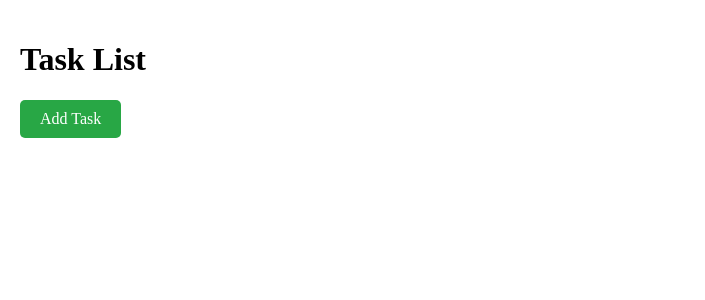
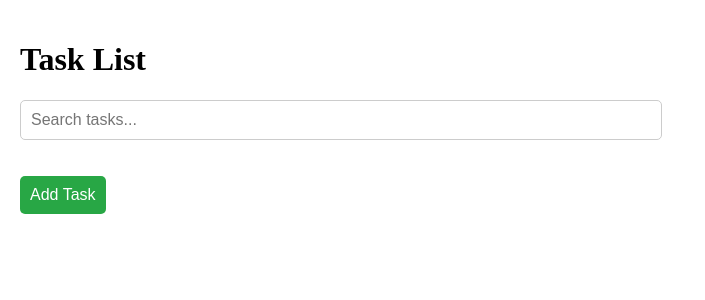
Before and after one commit to kris-985/task-management-app, a React (Create React App) app: page / in a window 1280 px wide. Shown: the top 300 px of the page, without its empty margins (0-705 px from the left). Built offline with nearby package versions, Linux system fonts and the light colour scheme.

Commit message:
Added new files

```diff
--- a/src/components/AddTask.jsx
+++ b/src/components/AddTask.jsx
@@ -0,0 +1,80 @@
+import React, { useState } from "react";
+import { useDispatch } from "react-redux";
+import { useNavigate } from "react-router-dom";
+import { addTask } from "../store/actions";
+import styled from "styled-components";
+
+const AddTask = () => {
+  const [name, setName] = useState("");
+  const [description, setDescription] = useState("");
+  const dispatch = useDispatch();
+  const navigate = useNavigate();
+
+  const handleSubmit = (e) => {
+    e.preventDefault();
+    if (name.trim() === "") return;
+    dispatch(addTask({ name, description }));
+    navigate("/");
+  };
+
+  return (
+    <Container>
+      <h1>Add Task</h1>
+      <Form onSubmit={handleSubmit}>
+        <Input
+          type="text"
+          placeholder="Task Name"
+          value={name}
+          onChange={(e) => setName(e.target.value)}
+        />
+        <Textarea
+          placeholder="Task Description"
+          value={description}
+          onChange={(e) => setDescription(e.target.value)}
+        />
+        <Button type="submit">Save</Button>
+      </Form>
+    </Container>
+  );
+};
+
+export default AddTask;
+
+const Container = styled.div`
+  padding: 20px;
+`;
+
+const Form = styled.form`
+  display: flex;
+  flex-direction: column;
+`;
+
+const Input = styled.input`
+  margin-bottom: 10px;
+  padding: 10px;
+  font-size: 1em;
+  border: 1px solid #ccc;
+  border-radius: 5px;
+`;
+
+const Textarea = styled.textarea`
+  margin-bottom: 10px;
+  padding: 10px;
+  font-size: 1em;
+  border: 1px solid #ccc;
+  border-radius: 5px;
+`;
+
+const Button = styled.button`
+  padding: 10px;
+  font-size: 1em;
+  background: #28a745;
+  color: #fff;
+  border: none;
+  border-radius: 5px;
+  cursor: pointer;
+
+  &:hover {
+    background: #218838;
+  }
+`;
--- a/src/components/EditTask.jsx
+++ b/src/components/EditTask.jsx
@@ -0,0 +1,89 @@
+import React, { useState, useEffect } from 'react';
+import { useSelector, useDispatch } from 'react-redux';
+import { useParams, useNavigate } from 'react-router-dom';
+import { editTask } from '../store/actions';
+import styled from 'styled-components';
+
+const EditTask = () => {
+  const { id } = useParams();
+  const tasks = useSelector(state => state.tasks);
+  const task = tasks.find(task => task.id === id);
+  const [name, setName] = useState(task ? task.name : '');
+  const [description, setDescription] = useState(task ? task.description : '');
+  const dispatch = useDispatch();
+  const navigate = useNavigate();
+
+  useEffect(() => {
+    if (!task) {
+      navigate('/');
+    }
+  }, [task, navigate]);
+
+  const handleSubmit = (e) => {
+    e.preventDefault();
+    if (name.trim() === '') return;
+    dispatch(editTask({ id, name, description }));
+    navigate('/');
+  };
+
+  return (
+    <Container>
+      <h1>Edit Task</h1>
+      <Form onSubmit={handleSubmit}>
+        <Input
+          type="text"
+          placeholder="Task Name"
+          value={name}
+          onChange={(e) => setName(e.target.value)}
+        />
+        <Textarea
+          placeholder="Task Description"
+          value={description}
+          onChange={(e) => setDescription(e.target.value)}
+        />
+        <Button type="submit">Save</Button>
+      </Form>
+    </Container>
+  );
+};
+
+export default EditTask;
+
+const Container = styled.div`
+  padding: 20px;
+`;
+
+const Form = styled.form`
+  display: flex;
+  flex-direction: column;
+`;
+
+const Input = styled.input`
+  margin-bottom: 10px;
+  padding: 10px;
+  font-size: 1em;
+  border: 1px solid #ccc;
+  border-radius: 5px;
+`;
+
+const Textarea = styled.textarea`
+  margin-bottom: 10px;
+  padding: 10px;
+  font-size: 1em;
+  border: 1px solid #ccc;
+  border-radius: 5px;
+`;
+
+const Button = styled.button`
+  padding: 10px;
+  font-size: 1em;
+  background: #28a745;
+  color: #fff;
+  border: none;
+  border-radius: 5px;
+  cursor: pointer;
+
+  &:hover {
+    background: #218838;
+  }
+`;
--- a/src/components/TaskList.jsx
+++ b/src/components/TaskList.jsx
@@ -1,39 +1,51 @@
-import React from 'react';
-import { Link } from 'react-router-dom';
+import React, { useState } from 'react';
 import { useSelector, useDispatch } from 'react-redux';
 import { deleteTask } from '../store/actions';
 import styled from 'styled-components';
-
-
+import { Link } from 'react-router-dom';
 
 const TaskList = () => {
+  const [search, setSearch] = useState('');
   const tasks = useSelector(state => state.tasks);
   const dispatch = useDispatch();
 
   const handleDelete = (id) => {
-    if (window.confirm("Are you sure you want to delete this task?")) {
-      dispatch(deleteTask(id));
-    }
+    if (window.confirm("Are you sure you want to delete this task?"))
+    dispatch(deleteTask(id));
   };
+
+  const filteredTasks = tasks.filter(task =>
+    task.name.toLowerCase().includes(search.toLowerCase())
+  );
 
   return (
     <Container>
       <h1>Task List</h1>
-      <AddButton to="/add">Add Task</AddButton>
-      <TaskListWrapper>
-        {tasks.map(task => (
+      <SearchBar
+        type="text"
+        placeholder="Search tasks..."
+        value={search}
+        onChange={(e) => setSearch(e.target.value)}
+      />
+      <TaskLists>
+        {filteredTasks.map(task => (
           <TaskItem key={task.id}>
             <TaskDetails>
-              <TaskName>{task.name}</TaskName>
-              <TaskDescription>{task.description}</TaskDescription>
+              <h2>{task.name}</h2>
+              <p>{task.description}</p>
             </TaskDetails>
-            <Link to={`/edit/${task.id}`}>
-              <ActionButton>Edit</ActionButton>
-            </Link>
-            <ActionButton onClick={() => handleDelete(task.id)}>Delete</ActionButton>
+            <TaskActions>
+              <Link to={`/edit/${task.id}`}>
+                <Button>Edit</Button>
+              </Link>
+              <DeleteButton onClick={() => handleDelete(task.id)}>Delete</DeleteButton>
+            </TaskActions>
           </TaskItem>
         ))}
-      </TaskListWrapper>
+      </TaskLists>
+      <Link to="/add">
+        <Button>Add Task</Button>
+      </Link>
     </Container>
   );
 };
@@ -44,15 +56,24 @@ const Container = styled.div`
   padding: 20px;
 `;
 
-const TaskListWrapper = styled.ul`
+const SearchBar = styled.input`
+  margin-bottom: 20px;
+  padding: 10px;
+  font-size: 1em;
+  border: 1px solid #ccc;
+  border-radius: 5px;
+  width: 50%;
+`;
+
+const TaskLists = styled.ul`
   list-style-type: none;
   padding: 0;
 `;
 
 const TaskItem = styled.li`
-  background: #f9f9f9;
   margin-bottom: 10px;
-  padding: 15px;
+  padding: 10px;
+  border: 1px solid #ccc;
   border-radius: 5px;
   display: flex;
   justify-content: space-between;
@@ -64,41 +85,29 @@ const TaskDetails = styled.div`
   margin-right: 20px;
 `;
 
-const TaskName = styled.h3`
-  margin: 0;
-  font-size: 1.2em;
+const TaskActions = styled.div`
+  display: flex;
+  gap: 10px;
 `;
 
-const TaskDescription = styled.p`
-  margin: 5px 0;
-`;
-
-const ActionButton = styled.button`
-  margin-left: 10px;
-  padding: 5px 10px;
-  background: #007bff;
-  color: #fff;
-  border: none;
-  border-radius: 3px;
-  cursor: pointer;
-
-  &:hover {
-    background: #0056b3;
-  }
-`;
-
-const AddButton = styled(Link)`
-  display: inline-block;
-  margin-bottom: 20px;
-  padding: 10px 20px;
+const Button = styled.button`
+  padding: 10px;
+  font-size: 1em;
   background: #28a745;
   color: #fff;
   border: none;
   border-radius: 5px;
-  text-decoration: none;
-  text-align: center;
+  cursor: pointer;
 
   &:hover {
     background: #218838;
   }
 `;
+
+const DeleteButton = styled(Button)`
+  background: #dc3545;
+
+  &:hover {
+    background: #c82333;
+  }
+`;
```
